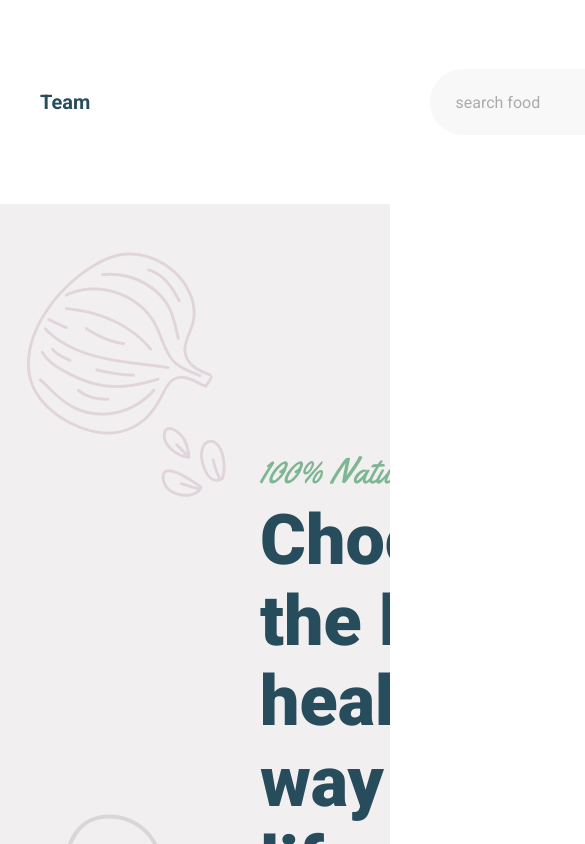
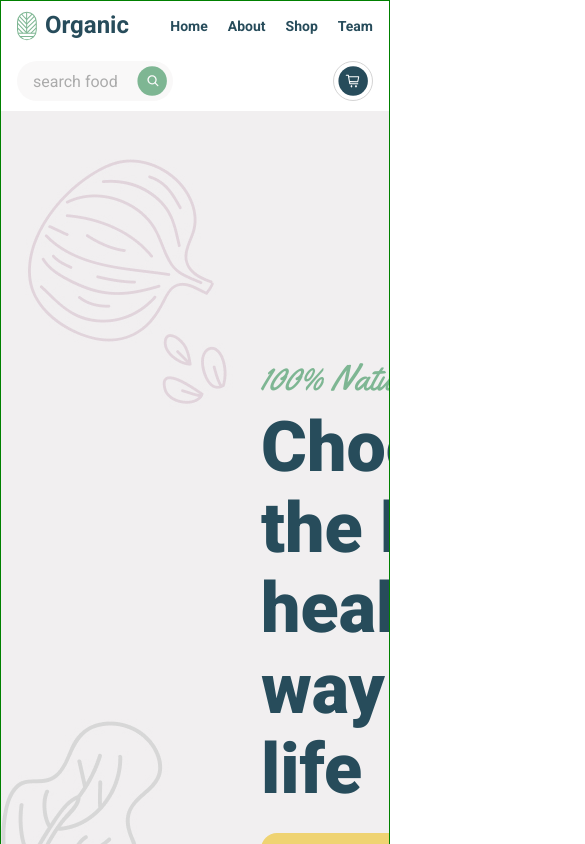
Before and after one commit to Vlad32032/organic-food, a React (Create React App) app: page /organic-food/ in a window 390 px wide. Shown: the top 844 px of the page, 585 px wide, since content can reach past the window. Built offline with nearby package versions, Linux system fonts and the light colour scheme; no server answers.

Commit message:
added adaptive for Header

```diff
--- a/src/components/Header/Header.module.scss
+++ b/src/components/Header/Header.module.scss
@@ -10,6 +10,15 @@
 
     background-color: $main-bg-color;
 
+    @media (max-width: 1700px) {
+        padding: 20px 40px;
+        height: auto;
+
+        @media (max-width: 800px) {
+            padding: 10px 16px;
+        }
+    }
+
     &Wrapper {
         display: flex;
         justify-content: space-between;
@@ -18,10 +27,28 @@
 
         width: 1596px;
 
+        @media (max-width: 1700px) {
+            flex-wrap: wrap;
+            gap: 20px;
+
+            width: 100%;
+        }
+
         .wrapper {
             display: flex;
             justify-content: space-between;
             align-items: center;
+
+            @media (max-width: 1600px) {
+                width: 100%;
+
+                @media (max-width: 400px) {
+                    &:first-child {
+                        flex-wrap: wrap;
+                        gap: 20px;
+                    }
+                }
+            }
         }
     }
 
@@ -35,16 +62,39 @@
             font-weight: 700;
             font-size: 38px;
         }
+
+        @media (max-width: 800px) {
+            .logoName {
+                font-size: 24px;
+            }
+
+            svg {
+                width: 20px;
+                height: 30px;
+            }
+        }
     }
 
     &Nav {
         margin-left: 150px;
+
+        @media (max-width: 1700px) {
+            margin-left: 0;
+        }
 
         ul {
             display: flex;
             gap: 50px;
 
             width: 564px;
+
+            @media (max-width: 1200px) {
+                width: 100%;
+
+                @media (max-width: 800px) {
+                    gap: 20px;
+                }
+            }
 
             a {
                 text-decoration: none;
@@ -54,6 +104,10 @@
                 color: inherit;
 
                 cursor: pointer;
+
+                @media (max-width: 800px) {
+                    font-size: 14px;
+                }
             }
         }
     }
@@ -65,6 +119,11 @@
             position: absolute;
             top: 5px;
             right: 6px;
+
+            @media (max-width: 1600px) {
+                width: 30px;
+                height: 30px;
+            }
         }
 
         input {
@@ -88,7 +147,17 @@
             &::-ms-input-placeholder { /* Edge 12 -18 */
                 color: #ababab;
             }
+
+            @media (max-width: 1600px) {
+                width: 40vw;
+                min-width: 150px;
+                height: 40px;
+                padding-right: 40px;
+                padding-left: 16px;
+            }
         }
+
+
     }
 
     &Cart {
@@ -117,5 +186,35 @@
             font-weight: 600;
             font-size: 18px;
         }
+
+        @media (max-width: 1600px) {
+            width: 20vw;
+            min-width: 125px;
+            height: 40px;
+            padding-left: 40px;
+
+            svg {
+                width: 30px;
+                height: 30px;
+            }
+
+            span {
+                font-size: 14px;
+            }
+
+            @media (max-width: 400px) {
+                min-width: 40px;
+                width: 40px;
+                padding: 0;
+
+                svg {
+                    left: 4px;
+                }
+
+                span {
+                    display: none;
+                }
+            }
+        }
     }
 }
--- a/src/scss/app.scss
+++ b/src/scss/app.scss
@@ -21,6 +21,8 @@ body {
 
     font-family: $main-font-family;
     color: $main-text-color;
+
+    border: 1px solid green; //////////////////////////////////////////////////////////////////////////////////
 }
 
 p {
```
